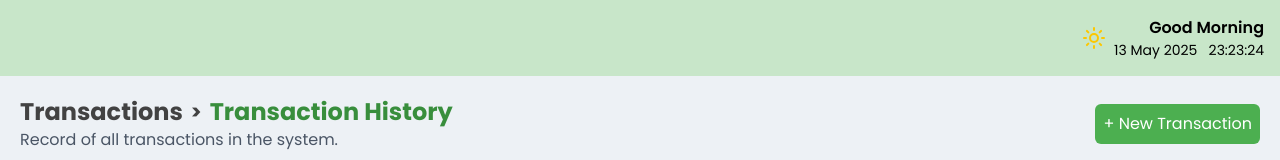
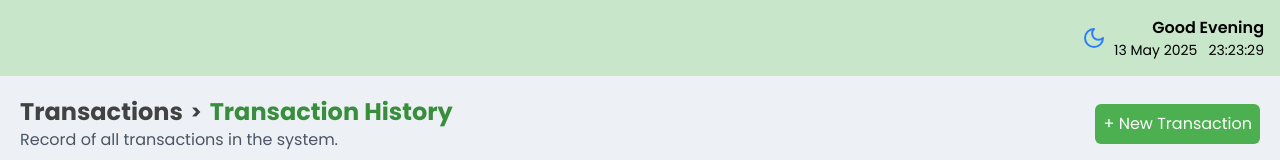
Before and after one commit to drchhhhhh/Prescripto, a React (Vite) app in the folder frontend/: page /transaction/history in a window 1280 px wide. Shown: the top 160 px of the page. Built offline with nearby package versions, Linux system fonts and the light colour scheme.

Commit message:
fix clock real-time update

```diff
--- a/frontend/src/components/Header.tsx
+++ b/frontend/src/components/Header.tsx
@@ -1,8 +1,17 @@
-import { Sun } from "lucide-react"
+import { useEffect, useState } from "react"
+import { Sun, Moon } from "lucide-react"
 
 const Header = () => {
-  // Get current date and time
-  const now = new Date()
+  const [now, setNow] = useState(new Date())
+
+  useEffect(() => {
+    const interval = setInterval(() => {
+      setNow(new Date())
+    }, 1000)
+
+    return () => clearInterval(interval)
+  }, [])
+
   const date = now.toLocaleDateString("en-GB", {
     day: "numeric",
     month: "long",
@@ -16,12 +25,27 @@ const Header = () => {
     hour12: false,
   })
 
+  const hour = now.getHours()
+  let greeting = "Good Morning"
+  let isNight = false
+
+  if (hour >= 12 && hour < 17) {
+    greeting = "Good Afternoon"
+  } else if (hour >= 17 || hour < 5) {
+    greeting = "Good Evening"
+    isNight = true
+  }
+
   return (
     <header className="bg-[#C8E6C9] p-4 flex justify-end items-center font-poppins">
-      <div className="flex items-center">
-        <Sun className="w-6 h-6 text-yellow-400 mr-2" />
+      <div className="flex items-center space-x-2">
+        {isNight ? (
+          <Moon className="w-6 h-6 text-blue-500" />
+        ) : (
+          <Sun className="w-6 h-6 text-yellow-400" />
+        )}
         <div className="text-right">
-          <p className="font-semibold">Good Morning</p> {/*di pa ayos logic nito*/}
+          <p className="font-semibold">{greeting}</p>
           <p className="text-sm">
             {date} &nbsp; {time}
           </p>
```
